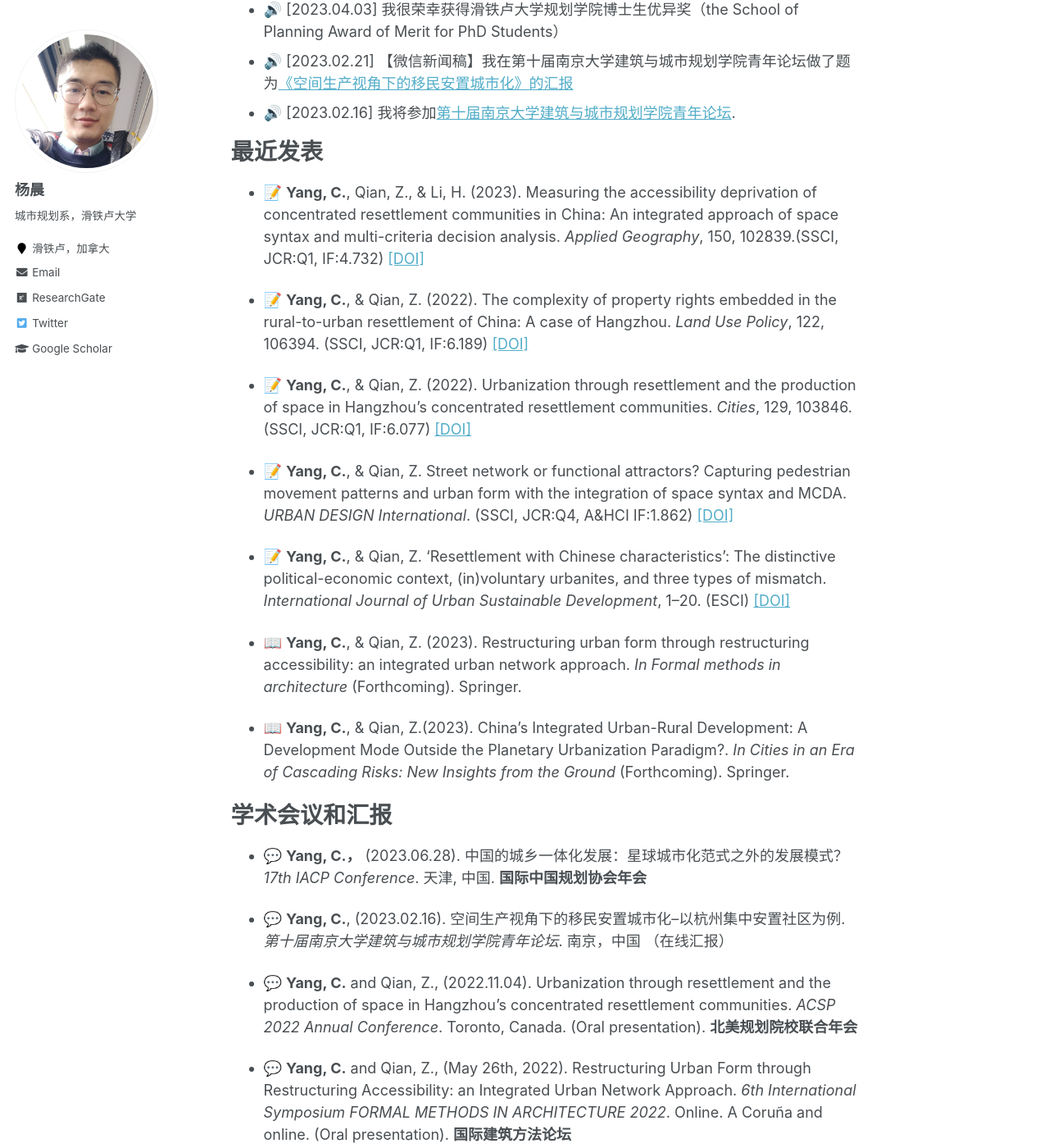
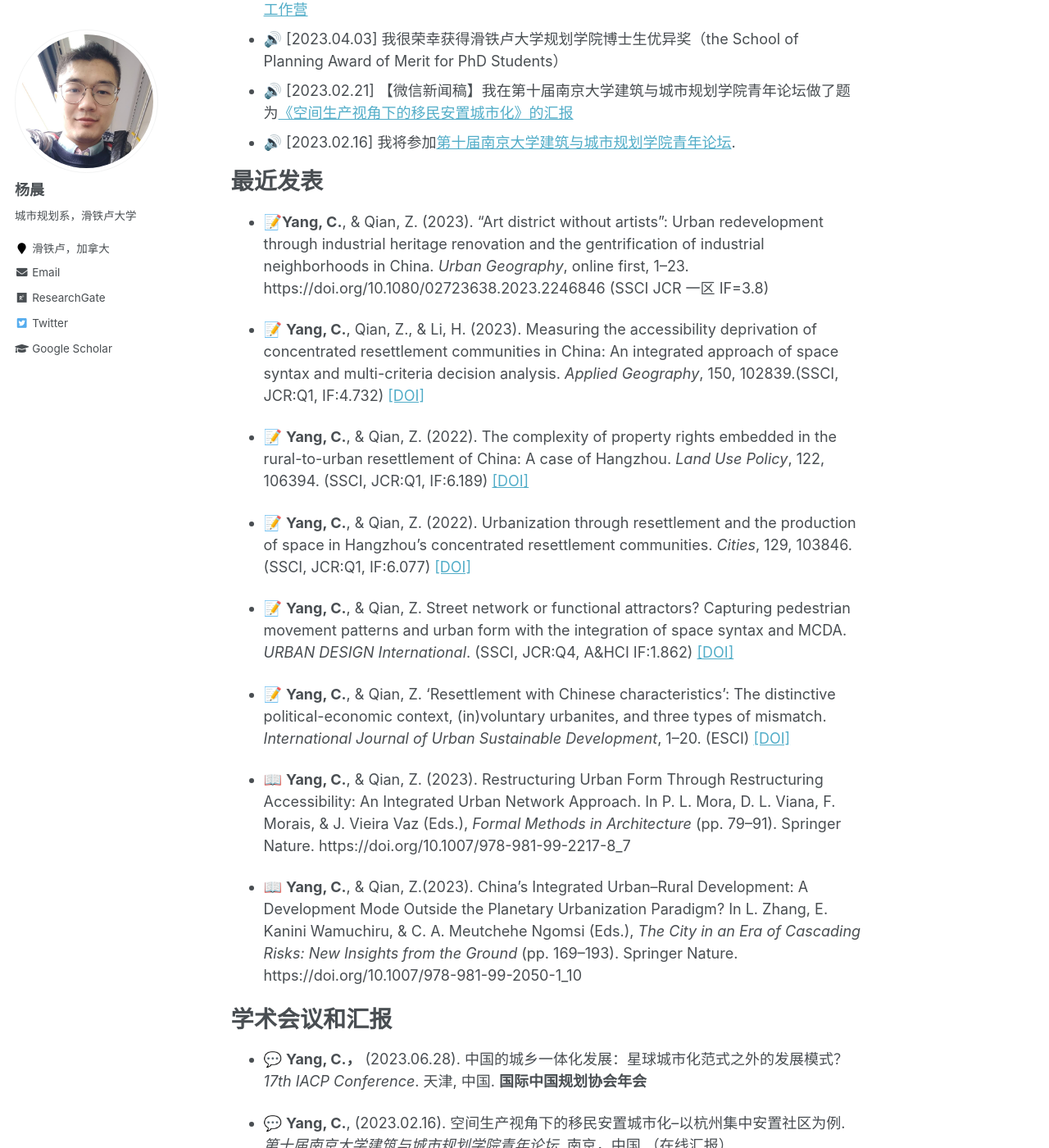
Before and after one commit to ktalenting/ktalenting.github.io-zh-cn-, a Jekyll site: the page built from _pages/about.md, in a window 1280 px wide and 1400 px high, scrolled down 826 px. Shown: the whole window at 82% size. Built offline with Jekyll 4.4.1, drawn with Linux system fonts in a browser that asks for light colours; some of the changed text lies outside the part shown.

Commit message:
Update about.md

```diff
--- a/_pages/about.md
+++ b/_pages/about.md
@@ -20,6 +20,7 @@ redirect_from:
 - 🎓 学士，建筑学, 2007-2012, 西安交通大学
 
 # 最新消息
+- 🔊 [2023.08.18] 我顺利通过博士论文答辩
 - 🔊 [2023.06.28] 我的论文 (China’s integrated urban-rural development: a development mode outside the planetary urbanization paradigm?) 获得了 第17届国际中国规划协会年会最佳学生论文奖 ([17th IACP 2023 Karen R. PolenskeBest Student Paper Award](http://www.china-planning.org/alpha/karenpolenskeaward/))
 - 🔊 [2023.06.14] 我很荣幸参加2023 由Texas A&M University 承办的 JPER [青年学者写作工作营](https://www.acsp.org/news/643776/JPER-Writing-Workshop-for-New-Scholars-Wrap-Up.htm)
 - 🔊 [2023.04.03] 我很荣幸获得滑铁卢大学规划学院博士生优异奖（the School of Planning Award of Merit for PhD Students）
@@ -29,6 +30,7 @@ redirect_from:
 
 
 # 最近发表
+- 📝**Yang, C.**, & Qian, Z. (2023). “Art district without artists”: Urban redevelopment through industrial heritage renovation and the gentrification of industrial neighborhoods in China. _Urban Geography_, online first, 1–23. https://doi.org/10.1080/02723638.2023.2246846 (SSCI JCR 一区 IF=3.8)
 
 - 📝  **Yang, C.**, Qian, Z., & Li, H. (2023). Measuring the accessibility deprivation of concentrated resettlement communities in China: An integrated approach of space syntax and multi-criteria decision analysis. _Applied Geography_, 150, 102839.(SSCI, JCR:Q1, IF:4.732) [[DOI]](https://doi.org/10.1016/j.apgeog.2022.102839)
 
@@ -42,9 +44,9 @@ redirect_from:
 
 - 📝 **Yang, C.**, & Qian, Z. ‘Resettlement with Chinese characteristics’: The distinctive political-economic context, (in)voluntary urbanites, and three types of mismatch. _International Journal of Urban Sustainable Development_, 1–20. (ESCI) [[DOI]](https://doi.org/10.1080/19463138.2021.1955364)
 
-- 📖 **Yang, C.**, & Qian, Z. (2023). Restructuring urban form through restructuring accessibility: an integrated urban network approach. _In Formal methods in architecture_ (Forthcoming). Springer.
+- 📖 **Yang, C.**, & Qian, Z. (2023). Restructuring Urban Form Through Restructuring Accessibility: An Integrated Urban Network Approach. In P. L. Mora, D. L. Viana, F. Morais, & J. Vieira Vaz (Eds.), _Formal Methods in Architecture_ (pp. 79–91). Springer Nature. https://doi.org/10.1007/978-981-99-2217-8_7
 
-- 📖 **Yang, C.**, & Qian, Z.(2023). China’s Integrated Urban-Rural Development: A Development Mode Outside the Planetary Urbanization Paradigm?. _In Cities in an Era of Cascading Risks: New Insights from the Ground_ (Forthcoming). Springer.
+- 📖 **Yang, C.**, & Qian, Z.(2023). China’s Integrated Urban–Rural Development: A Development Mode Outside the Planetary Urbanization Paradigm? In L. Zhang, E. Kanini Wamuchiru, & C. A. Meutchehe Ngomsi (Eds.), _The City in an Era of Cascading Risks: New Insights from the Ground_ (pp. 169–193). Springer Nature. https://doi.org/10.1007/978-981-99-2050-1_10
 
 # 学术会议和汇报
 - 💬 **Yang, C.，**  (2023.06.28). 中国的城乡一体化发展：星球城市化范式之外的发展模式？  _17th IACP Conference_. 天津, 中国. **国际中国规划协会年会**
```
